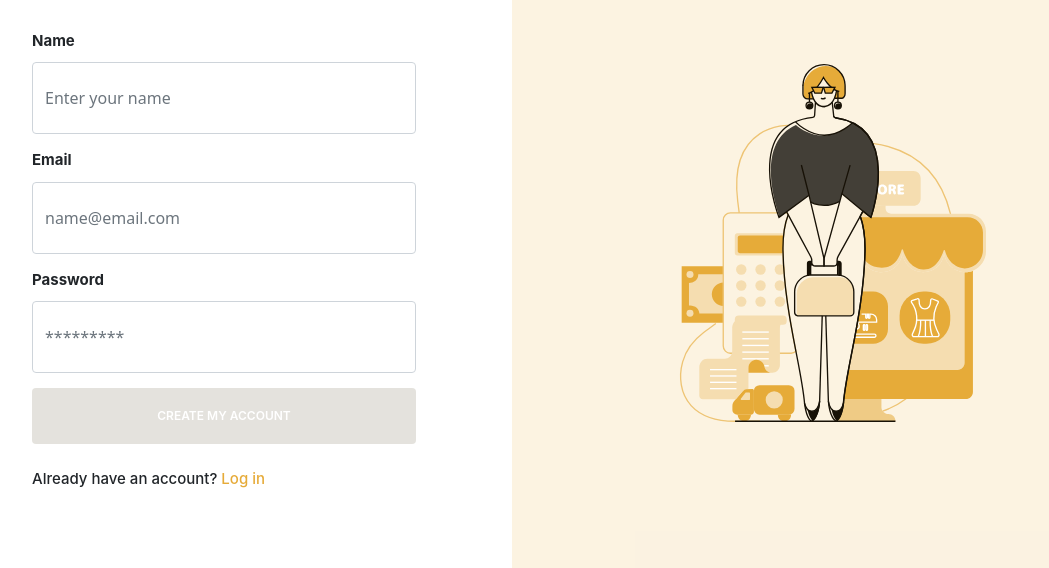
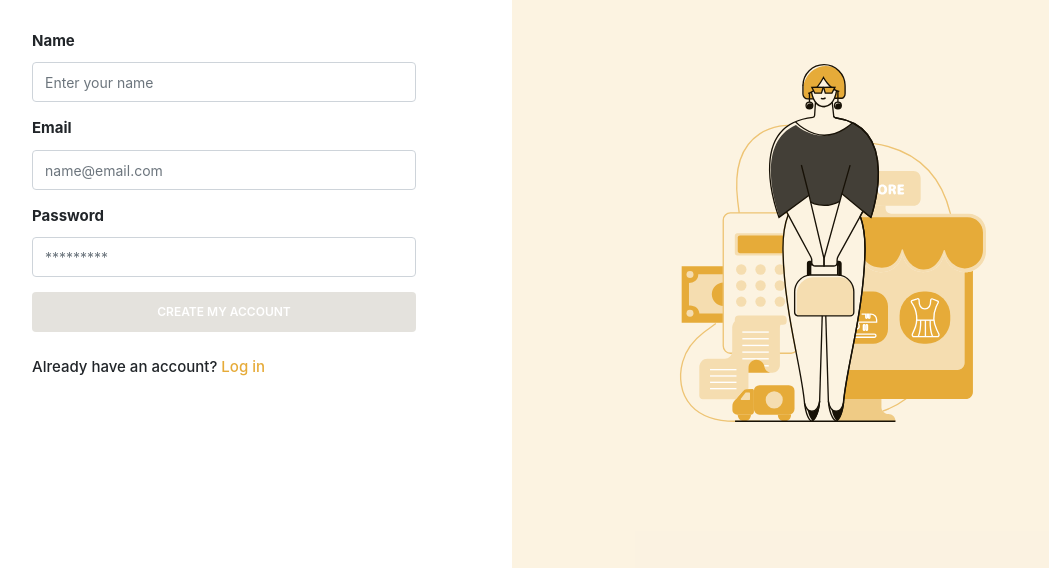
Before and after one commit to nishidhparmar/vcat, a plain HTML site: page index.html in a window 1280 px wide. Shown: the part 232-800 px from the top of the page, without its empty margins (128-1177 px from the left). Drawn offline with nearby package versions, Linux system fonts and the light colour scheme; files whose address does not match are found by name; a web font is replaced by a local one.

Commit message:
ani done

```diff
--- a/css/logsign.css
+++ b/css/logsign.css
@@ -90,7 +90,7 @@ span.color-text {
   font-size: 50px !important;
 }
 input {
-  height: 72px;
+  height: 40px;
   margin: 10px 0px 15px 0px !important;
 }
 input:hover {
@@ -101,10 +101,14 @@ input:hover {
   box-shadow: 0px 1px 1px rgba(0, 0, 0, 0) inset,
     0px 0px 8px rgba(255, 100, 255, 0.5);
 }
+::placeholder{
+  font-size: 14px !important;
+  font-family: SF Pro Display !important;
 
+}
 .btn {
   width: 100%;
-  height: 56px;
+  height: 40px;
   background-color: #d6d3cb !important;
   color: white !important;
   transition: 0.5s ease !important;
```
